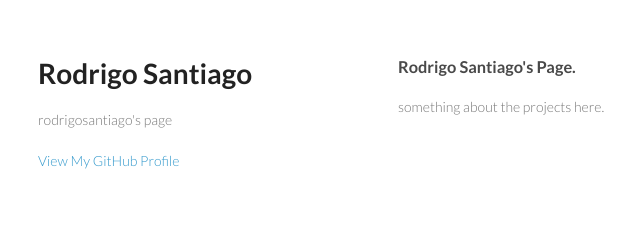
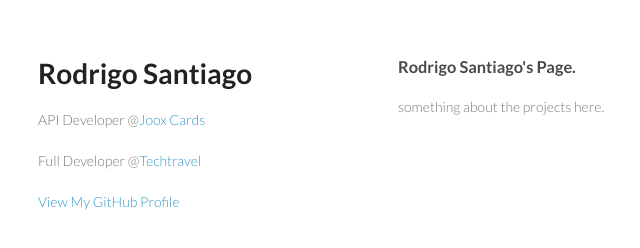
Before and after one commit to diguinhorocks/diguinhorocks.github.com, a plain HTML site: page index.html in a window 1280 px wide. Shown: the whole page, without its empty margins (172-812 px from the left). Drawn offline with Linux system fonts and the light colour scheme.

Commit message:
little update

```diff
--- a/index.html
+++ b/index.html
@@ -16,7 +16,8 @@
     <div class="wrapper">
       <header>
         <h1>Rodrigo Santiago</h1>
-        <p>rodrigosantiago's page</p>
+        <p>API Developer @<a href="http://joox.com.br">Joox Cards</a></p>
+        <p>Full Developer @<a href="http://techtravel.com.br">Techtravel</a></p>
 
 
         <p class="view"><a href="https://github.com/diguinhorocks">View My GitHub Profile</a></p>
```
